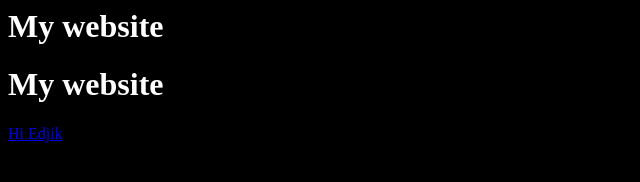
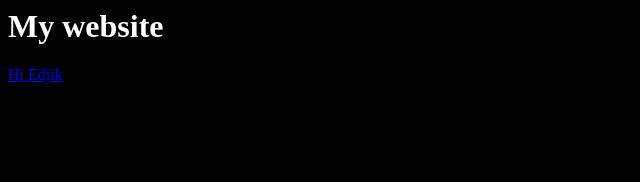
Before and after one commit to Dainis19/RPISERVER, a plain HTML site: page templates/index.html in a window 1280 px wide. Shown: the whole page, without its empty margins (0-640 px from the left). Drawn offline with Linux system fonts and the light colour scheme.

Commit message:
Update index.html

```diff
--- a/templates/index.html
+++ b/templates/index.html
@@ -4,7 +4,6 @@
 </head>
 <body>
 <h1>My website</h1>
-<h1>My website</h1>
 <a href="/hello/Edjik">Hi Edjik</a>
 </body>
 </html>
```
